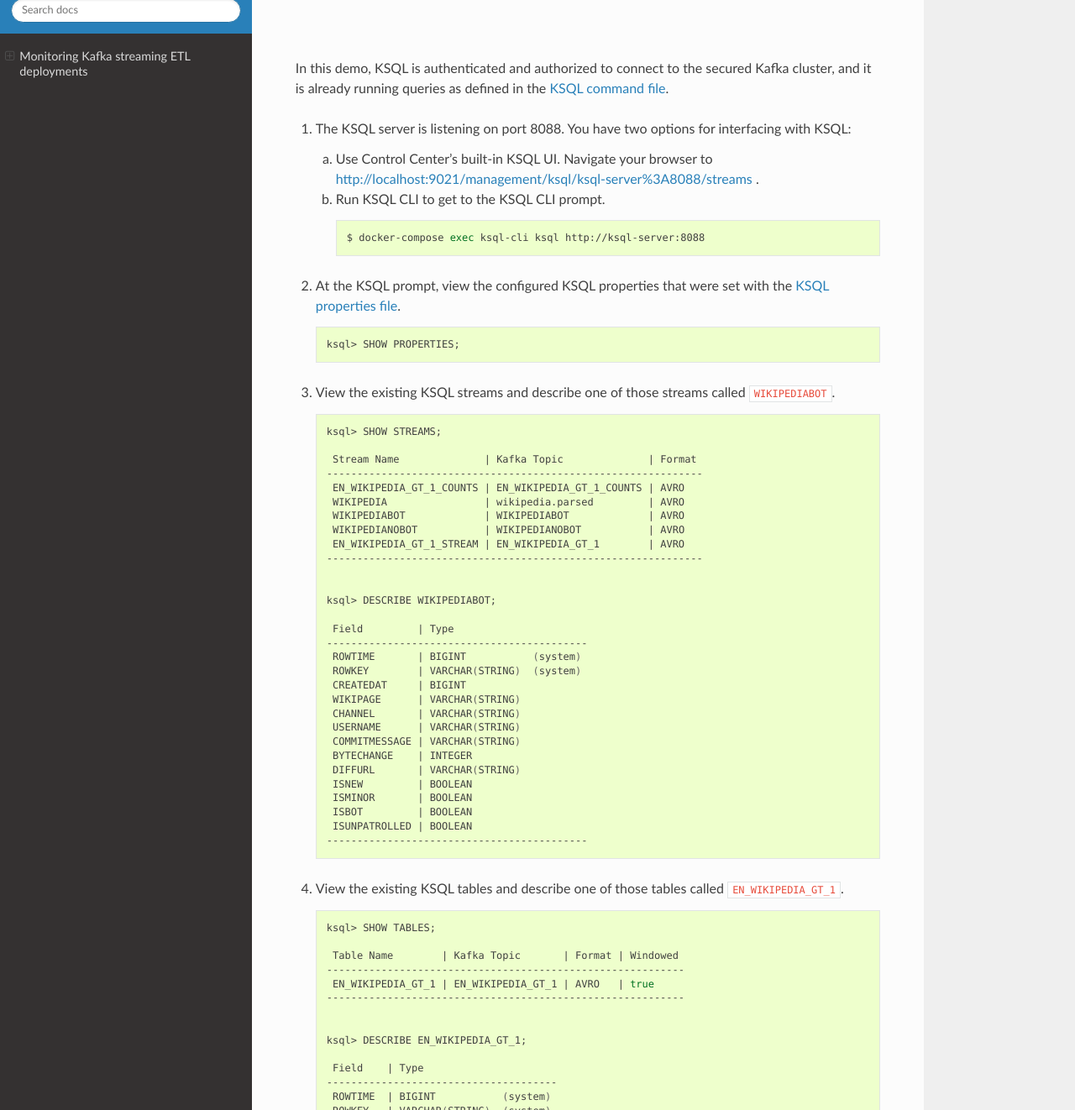
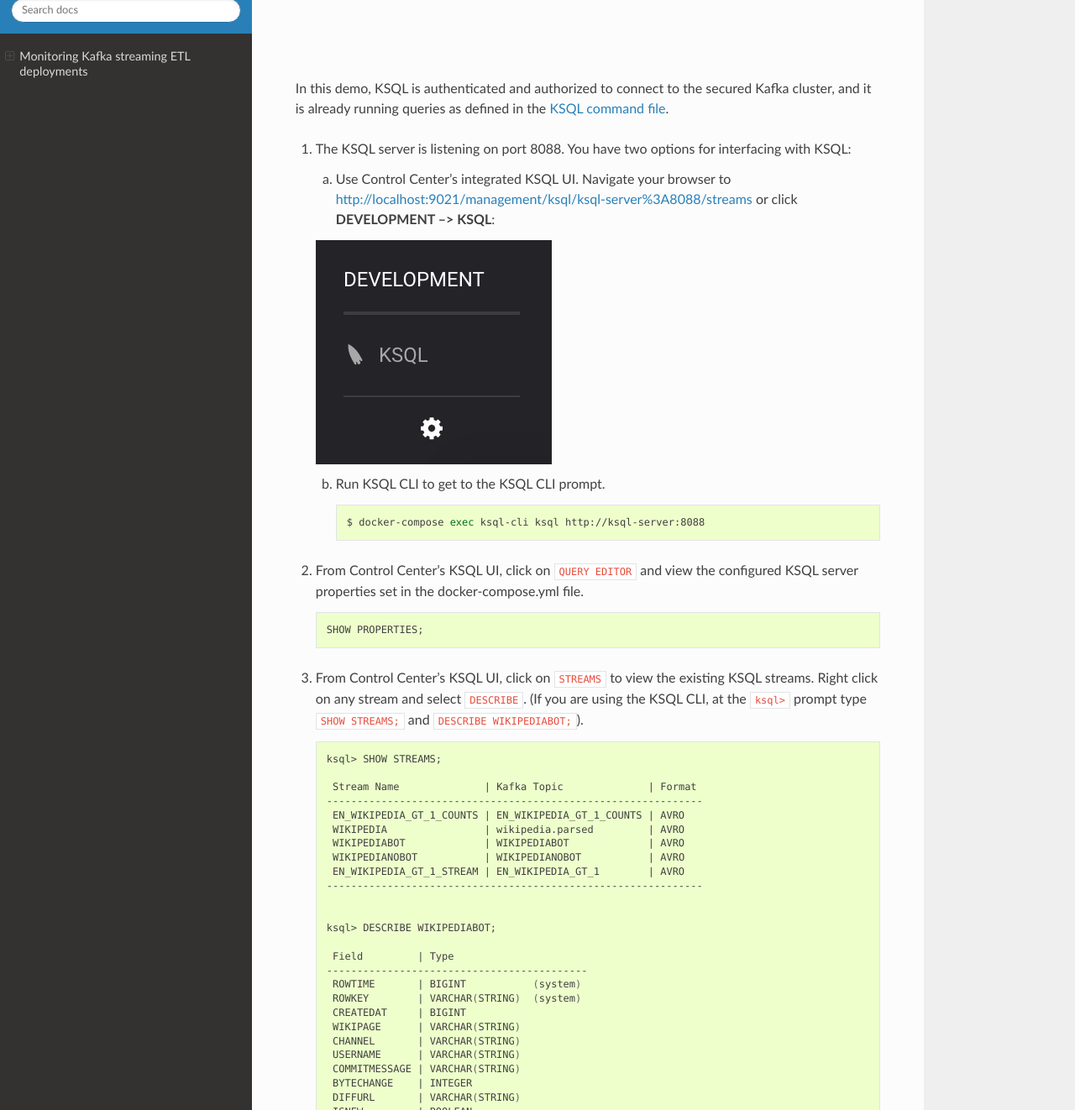
Before and after one commit to confluentinc/cp-demo, a Sphinx documentation site: the page built from docs/index.rst, in a window 1280 px wide and 1400 px high, scrolled down 6380 px, cut to the strip 78-1400 px from the top of the window. Shown: the whole strip at 84% size. Built offline with Sphinx 7.4.7 and the Read the Docs theme 2.0.0, drawn with Linux system fonts in a browser that asks for light colours; some of the changed text lies outside the part shown.

Commit message:
initial commit

```diff
--- a/docs/index.rst
+++ b/docs/index.rst
@@ -92,7 +92,7 @@
         <iframe src="https://www.youtube.com/embed/D9nzAxxIv7A" frameborder="0" allowfullscreen style="position: absolute; top: 0; left: 0; width: 75%; height: 75%;"></iframe>
     </div>
 
-1. **Monitoring –> System Health**: |c3| landing
+1. **MONITORING –> System Health**: |c3| landing
    page shows the overall `system
    health <https://docs.confluent.io/current/control-center/docs/systemhealth.html>`__
    of a given Kafka cluster. For capacity planning activities, view
@@ -109,7 +109,7 @@
 
 
 
-2. **Management –> Kafka Connect**: |c3| uses
+2. **MANAGEMENT –> Kafka Connect**: |c3| uses
    the Kafka Connect API to manage `Kafka
    connectors <https://docs.confluent.io/current/control-center/docs/connect.html>`__.
 
@@ -132,7 +132,7 @@
 
 
 
-3. **Monitoring –> Data Streams –> Message Delivery**: hover over
+3. **MONITORING –> Data Streams –> Message Delivery**: hover over
    any chart to see number of messages and average latency within a
    minute time interval.
 
@@ -153,7 +153,7 @@
 
 
 
-4. **Management –> Topics –> Topic Information**: For a given topic,
+4. **MANAGEMENT –> Topics –> Topic Information**: For a given topic,
    click on the three dots ``...`` next to the topic name and click on
    ``View details``. View which brokers are leaders for which partitions
    and the number of consumer groups currently consuming from this
@@ -163,7 +163,7 @@
    .. figure:: images/topic_info.png
       :alt: image
 
-5. **Monitoring –> System Health**: to identify bottlenecks, you can
+5. **MONITORING –> System Health**: to identify bottlenecks, you can
    see a breakdown of produce and fetch latencies through the entire
    `request
    lifecycle <https://docs.confluent.io/current/control-center/docs/systemhealth.html>`__.
@@ -175,7 +175,7 @@
    .. figure:: images/request_latencies.png
       :alt: image
 
-6. **Management -> Topics**: click the ``+ Create`` button on the top right to create a new topic in your Kafka cluster. You can also view and edit settings of Kafka topics in the cluster. Read more on |c3| `topic management <https://docs.confluent.io/current/control-center/docs/topics.html>`__.
+6. **MANAGEMENT -> Topics**: click the ``+ Create`` button on the top right to create a new topic in your Kafka cluster. You can also view and edit settings of Kafka topics in the cluster. Read more on |c3| `topic management <https://docs.confluent.io/current/control-center/docs/topics.html>`__.
 
       .. figure:: images/create_topic.png
          :alt: image
@@ -197,7 +197,10 @@
 
 1. The KSQL server is listening on port 8088. You have two options for interfacing with KSQL:
 
-   (a) Use Control Center's built-in KSQL UI. Navigate your browser to http://localhost:9021/management/ksql/ksql-server%3A8088/streams .
+   (a) Use Control Center's integrated KSQL UI. Navigate your browser to http://localhost:9021/management/ksql/ksql-server%3A8088/streams or click **DEVELOPMENT –> KSQL**:
+
+   .. figure:: images/development_ksql.png
+      :alt: image
 
    (b) Run KSQL CLI to get to the KSQL CLI prompt.
 
@@ -205,13 +208,13 @@
 
           $ docker-compose exec ksql-cli ksql http://ksql-server:8088
 
-2. At the KSQL prompt, view the configured KSQL properties that were set with the `KSQL properties file <https://github.com/confluentinc/cp-demo/blob/master/scripts/ksql/ksqlproperties>`__.
+2. From Control Center's KSQL UI, click on ``QUERY EDITOR`` and view the configured KSQL server properties set in the docker-compose.yml file.
 
    .. sourcecode:: bash
 
-      ksql> SHOW PROPERTIES;
+      SHOW PROPERTIES;
 
-3. View the existing KSQL streams and describe one of those streams called ``WIKIPEDIABOT``.
+3. From Control Center's KSQL UI, click on ``STREAMS`` to view the existing KSQL streams. Right click on any stream and select ``DESCRIBE``. (If you are using the KSQL CLI, at the ``ksql>`` prompt type ``SHOW STREAMS;`` and ``DESCRIBE WIKIPEDIABOT;``).
 
    .. sourcecode:: bash
 
@@ -246,7 +249,7 @@
        ISUNPATROLLED | BOOLEAN
       -------------------------------------------
 
-4. View the existing KSQL tables and describe one of those tables called ``EN_WIKIPEDIA_GT_1``.
+4. From Control Center's KSQL UI, click on ``TABLES`` to view the existing KSQL tables. Right click on any table and select ``DESCRIBE``. (If you are using the KSQL CLI, at the ``ksql>`` prompt type ``SHOW TABLES;`` and ``DESCRIBE EN_WIKIPEDIA_GT_1;``).
 
    .. sourcecode:: bash
 
@@ -809,7 +812,7 @@
 clusters are the same. As with the rest of the components in the
 solution, Confluent Replicator is also configured with security.
 
-1. **Monitoring –> Data Streams –> Message Delivery**: monitor
+1. **MONITORING –> Data Streams –> Message Delivery**: monitor
    throughput and latency of Confluent Replicator in the Data streams
    monitoring view. Replicator is a Kafka Connect source connector and
    has a corresponding consumer group ``connect-replicator``.
@@ -819,7 +822,7 @@
 
 
 
-2. **Management –> Topics**: scroll down to view the topics called
+2. **MANAGEMENT –> Topics**: scroll down to view the topics called
    ``wikipedia.parsed`` (Replicator is consuming data from this topic)
    and ``wikipedia.parsed.replica`` (Replicator automatically created this topic and is
    copying data to it). Click on ``Consumer Groups`` for the topic
@@ -829,7 +832,7 @@
    .. figure:: images/replicator_topic_info.png
 
 
-3. **Management –> Kafka Connect**: pause the Replicator connector
+3. **MANAGEMENT –> Kafka Connect**: pause the Replicator connector
    by pressing the pause icon in the top right. This will stop
    consumption for the related consumer group.
 
```
Also changed, not shown: docs/images/development_ksql.png (added).
